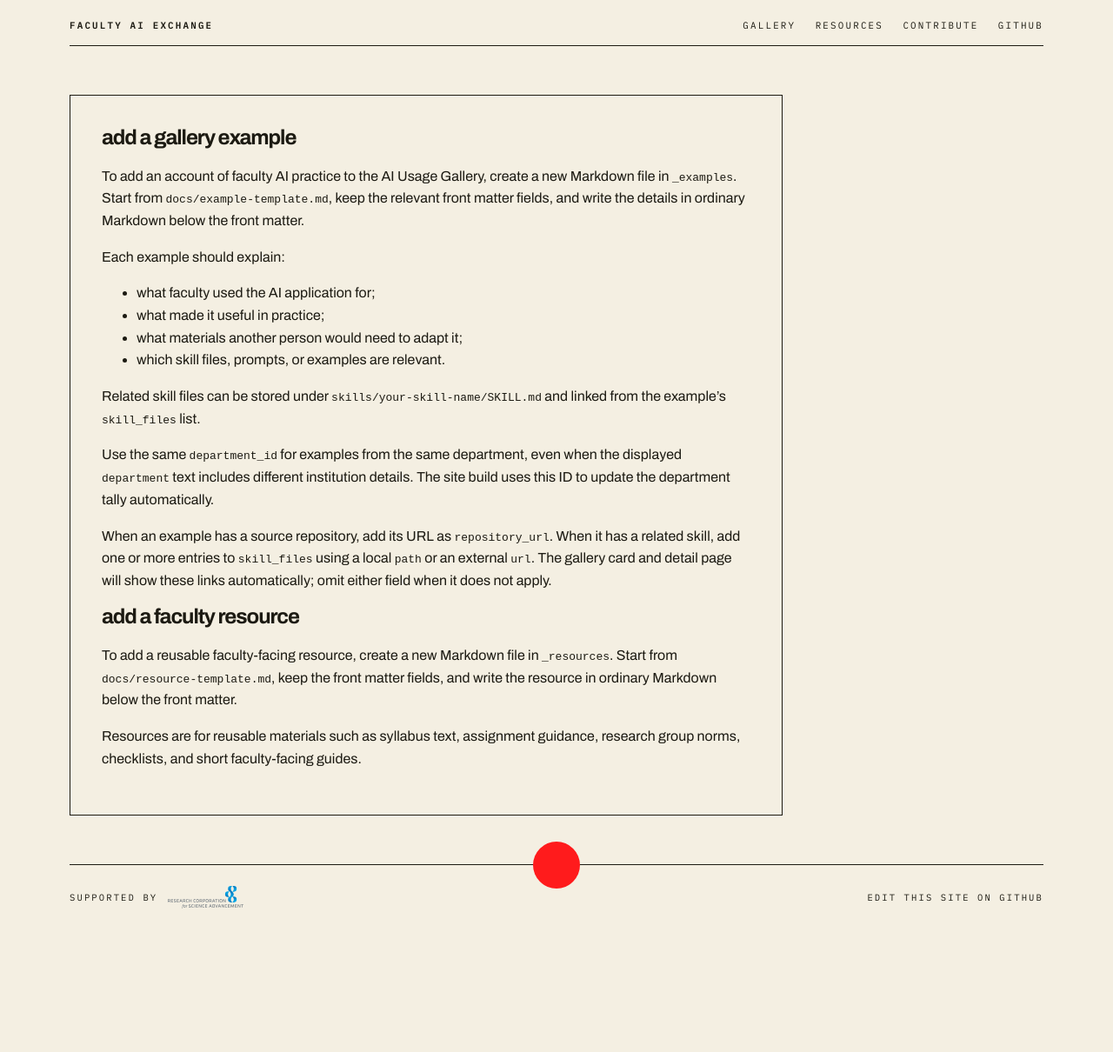
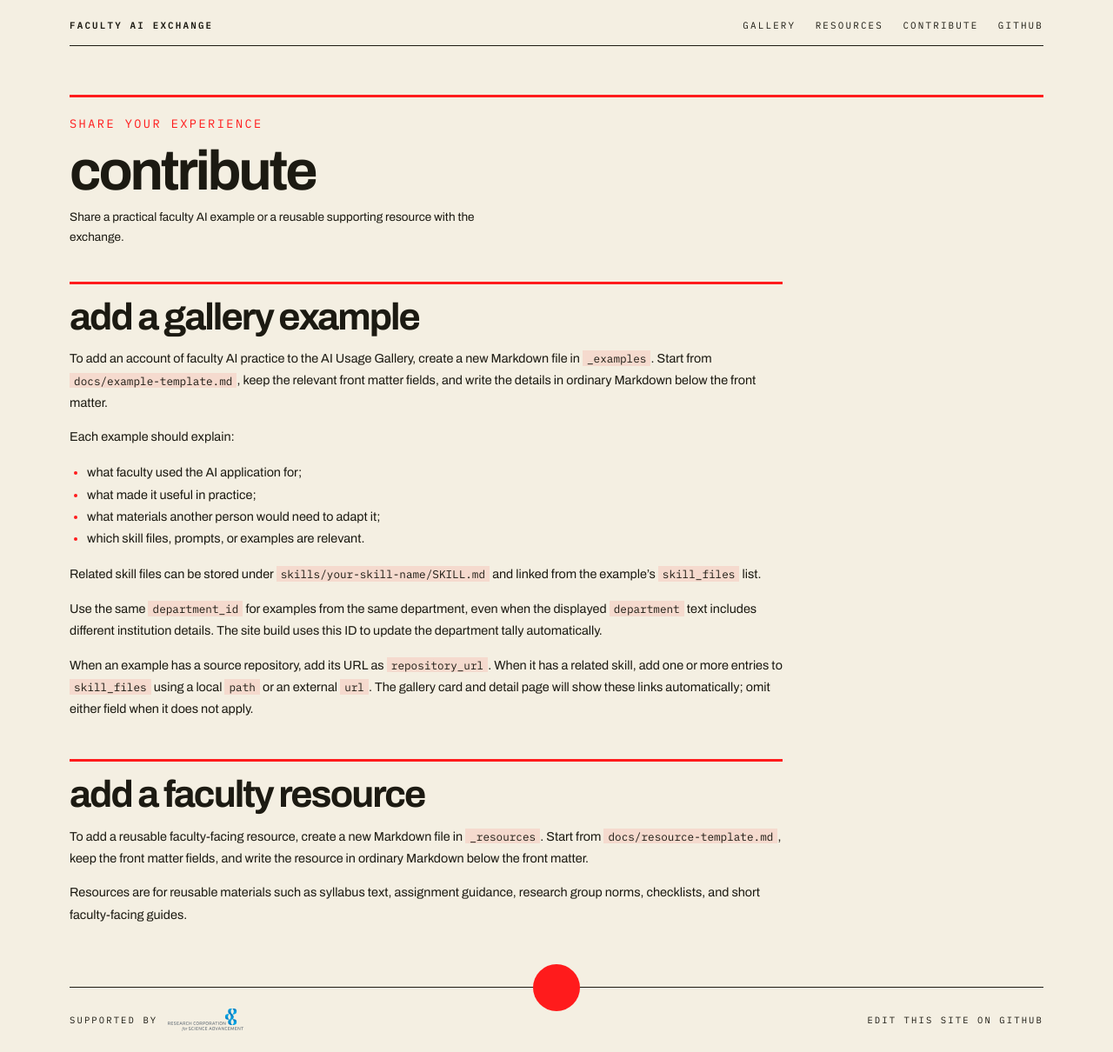
Before and after one commit to FacultyAIExchange/facultyaiexchange.github.io, a Jekyll site: the page built from contribute.md, in a window 1280 px wide. Shown: the whole page at 87% size. Built offline with Jekyll 4.4.1, drawn with Linux system fonts in a browser that asks for light colours; before the commit the page ends 1069 px from its top, so only the background shows below that.

Commit message:
Restyle contribute page with red accents

```diff
--- /dev/null
+++ b/_layouts/contribute.html
@@ -0,0 +1,15 @@
+---
+layout: default
+---
+
+<main class="page contribute-page">
+  <header class="page-header">
+    <p class="eyebrow">Share your experience</p>
+    <h1>{{ page.title }}</h1>
+    <p>{{ page.description }}</p>
+  </header>
+
+  <article class="contribute-content">
+    {{ content }}
+  </article>
+</main>
--- a/assets/css/main.css
+++ b/assets/css/main.css
@@ -399,8 +399,10 @@ img { display: block; max-width: 100%; }
 }
 
 .resources-page .page-header { border-top-color: var(--green); }
+.contribute-page .page-header { border-top-color: var(--accent2); }
 
 .page-header .eyebrow { margin-bottom: 0.8rem; }
+.contribute-page .page-header .eyebrow { color: var(--accent2); }
 
 .page-header h1 {
   margin: 0 0 0.7rem;
@@ -411,6 +413,50 @@ img { display: block; max-width: 100%; }
 }
 
 .page-header p { margin: 0; max-width: 62ch; font-size: 0.85rem; line-height: 1.75; color: var(--ink); }
+
+/* ---------- Contribute ---------- */
+.contribute-content {
+  max-width: 820px;
+}
+
+.contribute-content h2 {
+  margin: 2.8rem 0 0.9rem;
+  padding-top: 1rem;
+  border-top: 3px solid var(--accent2);
+  font-size: clamp(1.8rem, 3.5vw, 2.7rem);
+  line-height: 1;
+  letter-spacing: -0.045em;
+  text-transform: lowercase;
+}
+
+.contribute-content h2:first-child { margin-top: 0; }
+
+.contribute-content p,
+.contribute-content li {
+  color: var(--ink);
+  font-size: 0.9rem;
+  line-height: 1.75;
+}
+
+.contribute-content ul { padding-left: 1.25rem; }
+.contribute-content li::marker { color: var(--accent2); }
+
+.contribute-content a {
+  border-bottom: 2px solid var(--accent2);
+  padding-bottom: 0.08rem;
+  font-weight: 600;
+}
+
+.contribute-content a:hover {
+  color: var(--accent2);
+}
+
+.contribute-content code {
+  padding: 0.05rem 0.32rem;
+  font-family: var(--mono);
+  font-size: 0.88em;
+  background: color-mix(in srgb, var(--accent2) 10%, var(--paper));
+}
 
 /* ---------- Listing / detail cards ---------- */
 .card-grid {
--- a/contribute.md
+++ b/contribute.md
@@ -1,10 +1,11 @@
 ---
-layout: page
+layout: contribute
 title: Contribute
+description: Share a practical faculty AI example or a reusable supporting resource with the exchange.
 permalink: /contribute/
 ---
 
-# Add a gallery example
+## Add a gallery example
 
 To add an account of faculty AI practice to the AI Usage Gallery, create a new Markdown file in `_examples`. Start from `docs/example-template.md`, keep the relevant front matter fields, and write the details in ordinary Markdown below the front matter.
 
@@ -21,7 +22,7 @@ Use the same `department_id` for examples from the same department, even when th
 
 When an example has a source repository, add its URL as `repository_url`. When it has a related skill, add one or more entries to `skill_files` using a local `path` or an external `url`. The gallery card and detail page will show these links automatically; omit either field when it does not apply.
 
-# Add a faculty resource
+## Add a faculty resource
 
 To add a reusable faculty-facing resource, create a new Markdown file in `_resources`. Start from `docs/resource-template.md`, keep the front matter fields, and write the resource in ordinary Markdown below the front matter.
 
```
